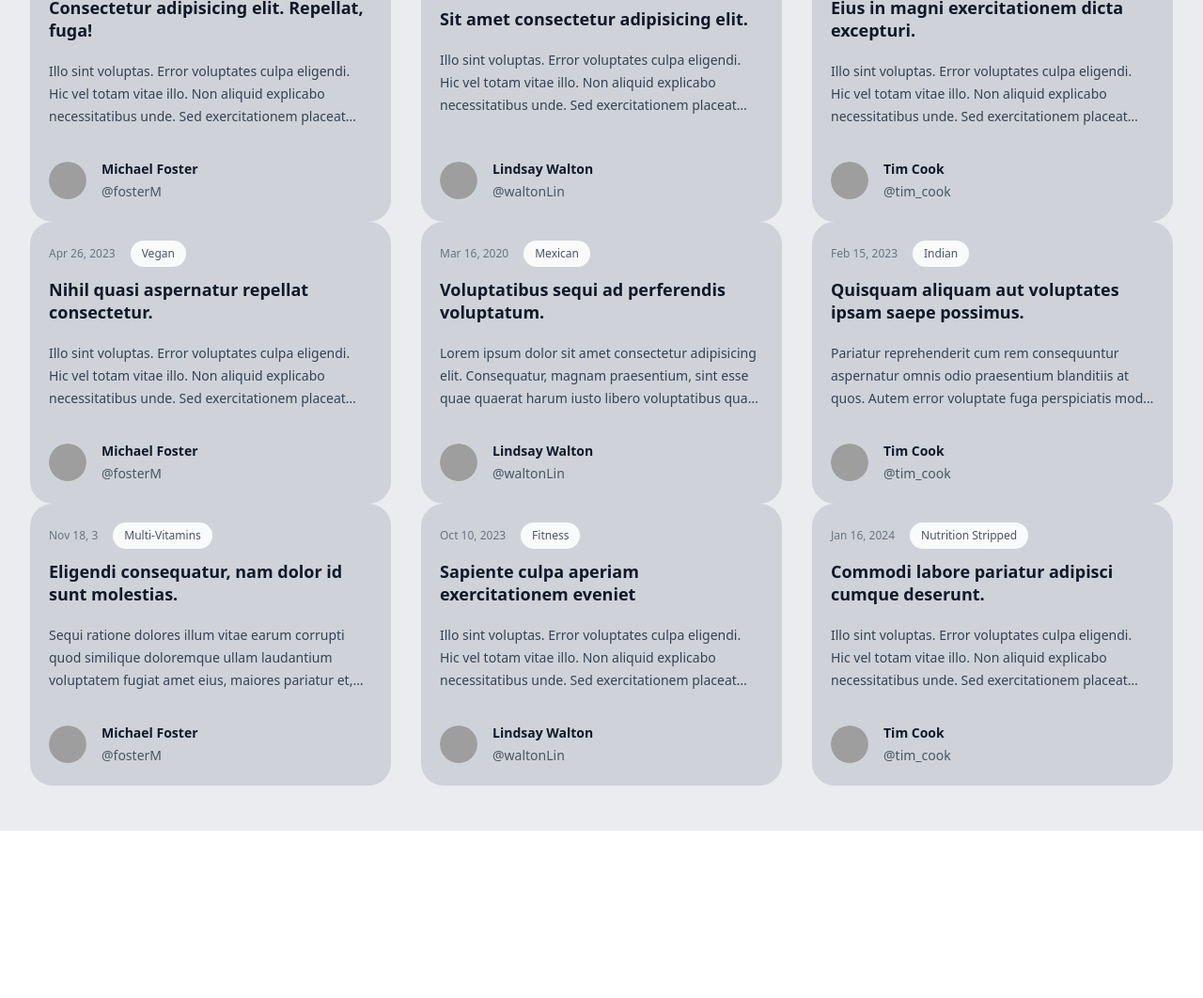
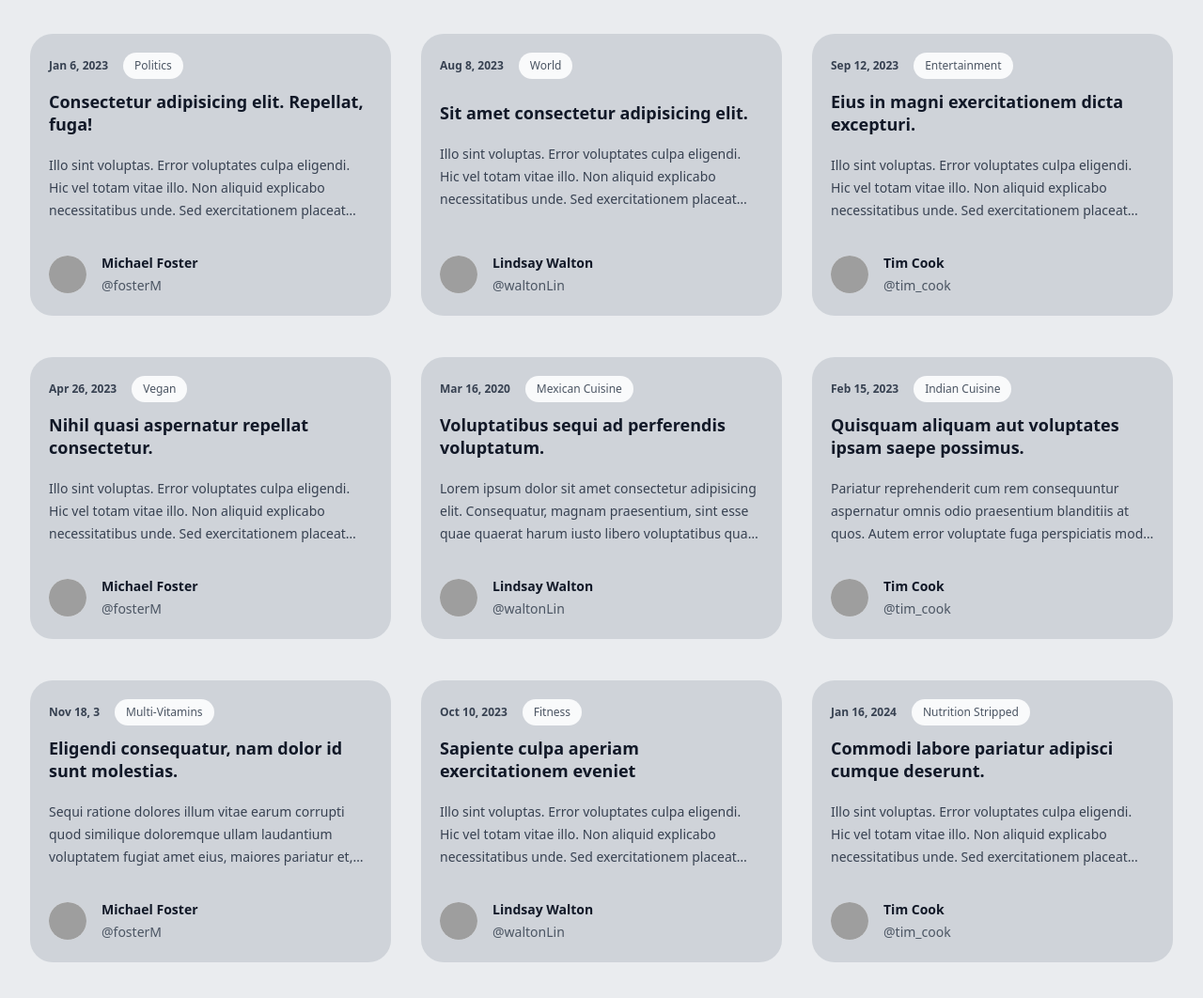
Before and after one commit to Talika-Bajaj/Blog-Website-Template, a website: page index.html in a window 1280 px wide. Shown: the part 954-2016 px from the top of the page at 94% size. Before the commit the page ends 1838 px from the top, so only its background shows below. Drawn offline with Linux system fonts and the light colour scheme; grey boxes are pictures that could not be loaded.

Commit message:
Add styles

```diff
--- a/index.html
+++ b/index.html
@@ -5,7 +5,7 @@
   <meta charset="UTF-8">
   <meta name="viewport" content="width=device-width, initial-scale=1.0">
   <link rel="stylesheet" href="src/output.css">
-  <title>Document</title>
+  <title>Xplore</title>
 </head>
 
 <body>
@@ -37,8 +37,6 @@
         <p class="mt-2 text-lg leading-8 text-gray-600">Let the world read your mind.</p>
         <!-- <p class="mt-2 text-lg leading-8 text-gray-600">Let the world be your book.</p> -->
       </div>
-
-
 
         <div class="  grid max-w-2xl my-11 grid-cols-1 gap-x-8 gap-y-16 lg:mx-0 lg:max-w-none lg:grid-cols-3">
 
@@ -145,11 +143,7 @@
         </div>
 
 
-
-
-
-
-        <div class="  grid max-w-2xl grid-cols-1 gap-x-8 gap-y-16 lg:mx-0 lg:max-w-none lg:grid-cols-3">
+        <div class="  grid max-w-2xl my-11 grid-cols-1 gap-x-8 gap-y-16 lg:mx-0 lg:max-w-none lg:grid-cols-3">
 
           <article
             class="flex max-w-xl flex-col items-start justify-between bg-gray-400/35 p-5 rounded-3xl duration-300 hover:scale-105">
@@ -255,9 +249,7 @@
         </div>
 
 
-
-
-        <div class="grid max-w-2xl grid-cols-1 gap-x-8 gap-y-16 lg:mx-0 lg:max-w-none lg:grid-cols-3">
+        <div class="grid my-11 max-w-2xl grid-cols-1 gap-x-8 gap-y-16 lg:mx-0 lg:max-w-none lg:grid-cols-3">
 
           <article
             class="flex max-w-xl flex-col items-start justify-between bg-gray-400/35 p-5 rounded-3xl duration-300 hover:scale-105">
@@ -364,15 +356,12 @@
         </div>
 
 
-
-
-
-        <div class="  grid max-w-2xl grid-cols-1 gap-x-8 gap-y-16 lg:mx-0 lg:max-w-none lg:grid-cols-3">
+        <div class=" my-11 grid max-w-2xl grid-cols-1 gap-x-8 gap-y-16 lg:mx-0 lg:max-w-none lg:grid-cols-3">
 
           <article
             class="flex max-w-xl flex-col items-start justify-between bg-gray-400/35 p-5 rounded-3xl duration-300 hover:scale-105">
             <div class="flex items-center gap-x-4 text-xs">
-              <time datetime="2020-03-16" class="text-gray-500">Apr 26, 2023</time>
+              <time datetime="2020-03-16" class="text-gray-700 font-bold">Apr 26, 2023</time>
               <a href="#"
                 class="relative z-10 rounded-full bg-gray-50 px-3 py-1.5 font-medium text-gray-600 hover:bg-gray-100">Vegan</a>
             </div>
@@ -406,9 +395,9 @@
           <article
             class="flex max-w-xl flex-col items-start justify-between bg-gray-400/35 p-5 rounded-3xl duration-300 hover:scale-105">
             <div class="flex items-center gap-x-4 text-xs">
-              <time datetime="2020-03-16" class="text-gray-500">Mar 16, 2020</time>
+              <time datetime="2020-03-16" class="text-gray-700 font-bold">Mar 16, 2020</time>
               <a href="#"
-                class="relative z-10 rounded-full bg-gray-50 px-3 py-1.5 font-medium text-gray-600 hover:bg-gray-100">Mexican</a>
+                class="relative z-10 rounded-full bg-gray-50 px-3 py-1.5 font-medium text-gray-600 hover:bg-gray-100">Mexican Cuisine</a>
             </div>
             <div class="relative">
               <h3 class="mt-3 text-lg font-semibold leading-6 text-gray-900">
@@ -440,9 +429,9 @@
           <article
             class="flex max-w-xl flex-col items-start justify-between bg-gray-400/35 p-5 rounded-3xl duration-300 hover:scale-105">
             <div class="flex items-center gap-x-4 text-xs">
-              <time datetime="2020-03-16" class="text-gray-500">Feb 15, 2023</time>
+              <time datetime="2020-03-16" class="text-gray-700 font-bold">Feb 15, 2023</time>
               <a href="#"
-                class="relative z-10 rounded-full bg-gray-50 px-3 py-1.5 font-medium text-gray-600 hover:bg-gray-100">Indian</a>
+                class="relative z-10 rounded-full bg-gray-50 px-3 py-1.5 font-medium text-gray-600 hover:bg-gray-100">Indian Cuisine</a>
             </div>
             <div class="relative">
               <h3 class="mt-3 text-lg font-semibold leading-6 text-gray-900">
@@ -480,14 +469,12 @@
         </div>
 
 
-
-
-        <div class="  grid max-w-2xl grid-cols-1 gap-x-8 gap-y-16 lg:mx-0 lg:max-w-none lg:grid-cols-3">
+        <div class=" my-11 grid max-w-2xl grid-cols-1 gap-x-8 gap-y-16 lg:mx-0 lg:max-w-none lg:grid-cols-3">
 
           <article
             class="flex max-w-xl flex-col items-start justify-between bg-gray-400/35 p-5 rounded-3xl duration-300 hover:scale-105">
             <div class="flex items-center gap-x-4 text-xs">
-              <time datetime="2020-03-16" class="text-gray-500">Nov 18, 3</time>
+              <time datetime="2020-03-16" class="text-gray-700 font-bold">Nov 18, 3</time>
               <a href="#"
                 class="relative z-10 rounded-full bg-gray-50 px-3 py-1.5 font-medium text-gray-600 hover:bg-gray-100">Multi-Vitamins</a>
             </div>
@@ -522,7 +509,7 @@
           <article
             class="flex max-w-xl flex-col items-start justify-between bg-gray-400/35 p-5 rounded-3xl duration-300 hover:scale-105">
             <div class="flex items-center gap-x-4 text-xs">
-              <time datetime="2020-03-16" class="text-gray-500">Oct 10, 2023</time>
+              <time datetime="2020-03-16" class="text-gray-700 font-bold">Oct 10, 2023</time>
               <a href="#"
                 class="relative z-10 rounded-full bg-gray-50 px-3 py-1.5 font-medium text-gray-600 hover:bg-gray-100">Fitness</a>
             </div>
@@ -556,7 +543,7 @@
           <article
             class="flex max-w-xl flex-col items-start justify-between bg-gray-400/35 p-5 rounded-3xl duration-300 hover:scale-105">
             <div class="flex items-center gap-x-4 text-xs">
-              <time datetime="2020-03-16" class="text-gray-500">Jan 16, 2024</time>
+              <time datetime="2020-03-16" class="text-gray-700 font-bold">Jan 16, 2024</time>
               <a href="#"
                 class="relative z-10 rounded-full bg-gray-50 px-3 py-1.5 font-medium text-gray-600 hover:bg-gray-100">Nutrition
                 Stripped</a>
```
Also changed, not shown: src/output.css.
